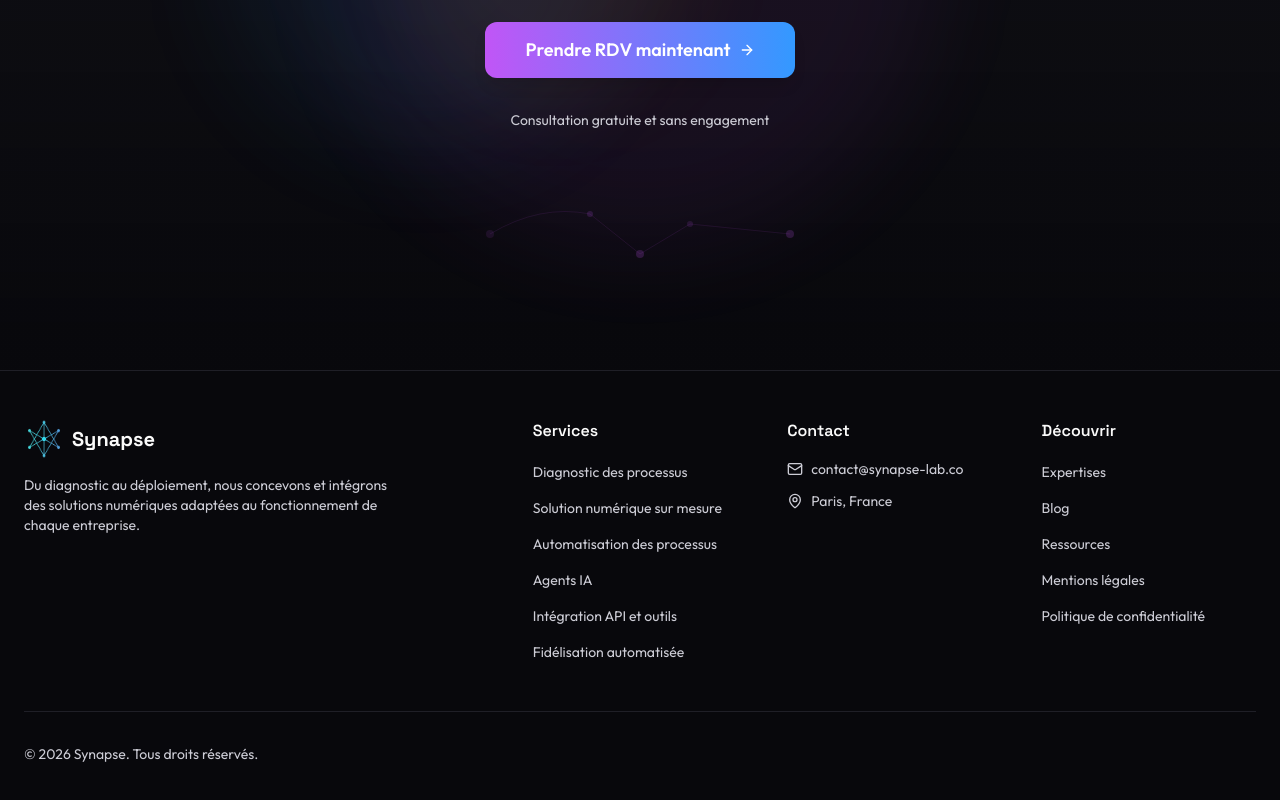
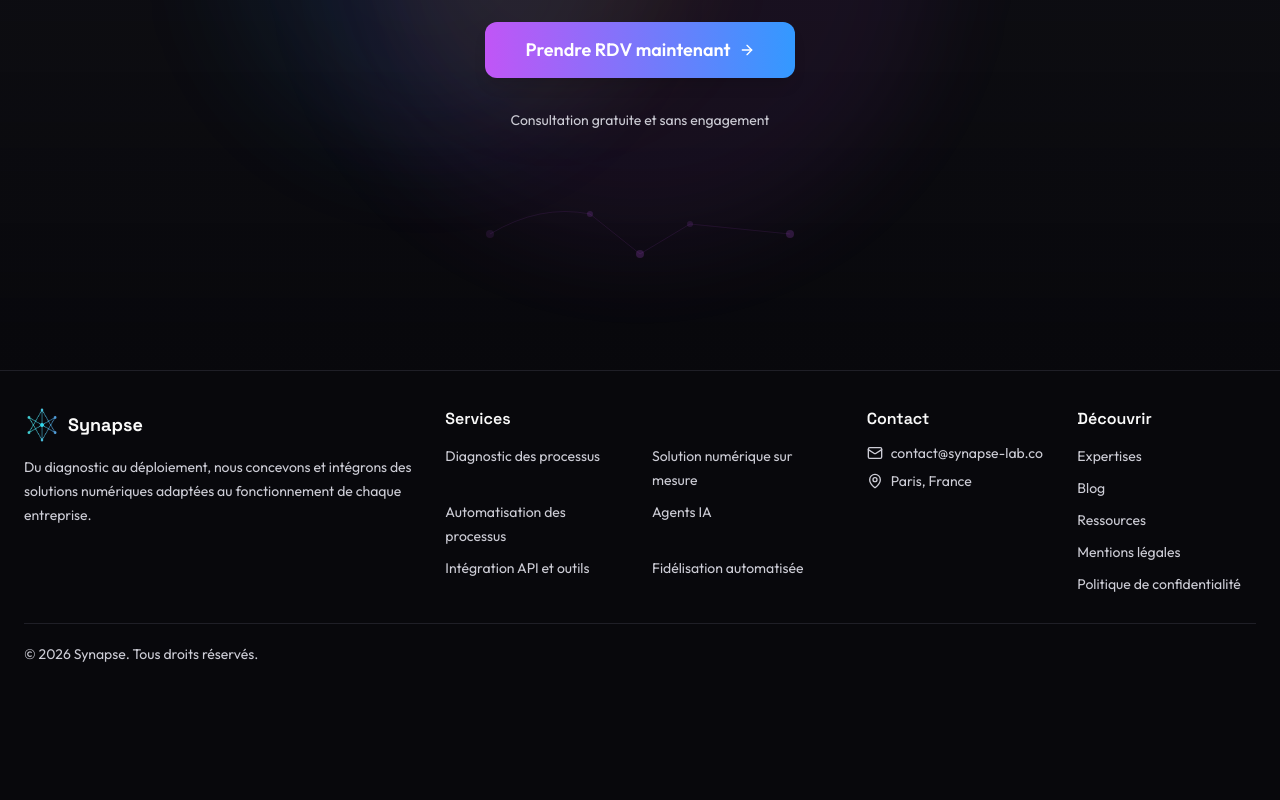
Before and after one commit to richardmilles/synapse, a React (Vite) app: page / in a window 1280 px wide. Shown: the part 6314-7114 px from the top of the page. After the commit the page ends 7014 px from the top, so only its background shows below. Built offline with nearby package versions, Linux system fonts and the light colour scheme.

Commit message:
Compact and anchor site footer

```diff
--- a/src/components/sections/Footer.tsx
+++ b/src/components/sections/Footer.tsx
@@ -4,26 +4,26 @@ import { services } from "@/data/services";
 
 export const Footer = () => {
   return (
-    <footer className="relative border-t border-border/50">
-      <div className="container px-4 sm:px-6 py-12">
-        <div className="grid gap-10 md:grid-cols-2 lg:grid-cols-5">
+    <footer className="site-footer relative mt-auto border-t border-border/50">
+      <div className="container px-4 py-8 sm:px-6 sm:py-9">
+        <div className="grid gap-8 md:grid-cols-2 lg:grid-cols-12">
           {/* Brand */}
-          <div className="md:col-span-2">
-            <div className="flex items-center gap-2 mb-4">
+          <div className="md:col-span-2 lg:col-span-4">
+            <div className="mb-3 flex items-center gap-2">
               {/* Logo */}
-              <div className="relative w-10 h-10">
+              <div className="relative h-9 w-9">
                 <img src="/logo.png" alt="Synapse Logo" className="w-full h-full object-contain" />
               </div>
-              <span className="text-xl font-bold font-space-grotesk">Synapse</span>
+              <span className="font-space-grotesk text-lg font-bold">Synapse</span>
             </div>
-            <p className="text-muted-foreground text-sm max-w-sm mb-6">
+            <p className="max-w-md text-sm leading-6 text-muted-foreground">
               Du diagnostic au déploiement, nous concevons et intégrons des solutions numériques adaptées au fonctionnement de chaque entreprise.
             </p>
           </div>
 
-          <div>
-            <h4 className="font-semibold text-foreground mb-4">Services</h4>
-            <ul className="space-y-3">
+          <div className="lg:col-span-4">
+            <h4 className="mb-3 font-semibold text-foreground">Services</h4>
+            <ul className="grid gap-x-6 gap-y-2 sm:grid-cols-2">
               {services.map((service) => (
                 <li key={service.slug}>
                   <Link to={`/services/${service.slug}`} className="text-muted-foreground hover:text-primary transition-colors duration-300 text-sm">
@@ -40,9 +40,9 @@ export const Footer = () => {
           </div>
 
           {/* Contact */}
-          <div>
-            <h4 className="font-semibold text-foreground mb-4">Contact</h4>
-            <ul className="space-y-3">
+          <div className="lg:col-span-2">
+            <h4 className="mb-3 font-semibold text-foreground">Contact</h4>
+            <ul className="space-y-2">
               <li>
                 <a href="mailto:contact@synapse-lab.co" className="flex items-center gap-2 text-muted-foreground hover:text-primary transition-colors duration-300 text-sm">
                   <Mail className="w-4 h-4" />
@@ -58,9 +58,9 @@ export const Footer = () => {
             </ul>
           </div>
 
-          <div>
-            <h4 className="font-semibold text-foreground mb-4">Découvrir</h4>
-            <ul className="space-y-3">
+          <div className="lg:col-span-2">
+            <h4 className="mb-3 font-semibold text-foreground">Découvrir</h4>
+            <ul className="space-y-2">
               <li>
                 <Link to="/expertises" className="text-muted-foreground hover:text-primary transition-colors duration-300 text-sm">
                   Expertises
@@ -91,7 +91,7 @@ export const Footer = () => {
         </div>
 
         {/* Bottom bar */}
-        <div className="mt-12 pt-8 border-t border-border/50 flex items-center justify-center sm:justify-start">
+        <div className="mt-7 flex items-center justify-center border-t border-border/50 pt-5 sm:justify-start">
           <p className="text-sm text-muted-foreground">
             © {new Date().getFullYear()} Synapse. Tous droits réservés.
           </p>
--- a/src/index.css
+++ b/src/index.css
@@ -142,6 +142,14 @@
 }
 
 @layer components {
+  .min-h-screen:has(> .site-footer) {
+    @apply flex flex-col;
+  }
+
+  .min-h-screen:has(> .site-footer) > main {
+    @apply flex-1;
+  }
+
   .synapse-node {
     @apply absolute w-2 h-2 rounded-full bg-primary/60;
     animation: pulse-glow 3s ease-in-out infinite;
```
